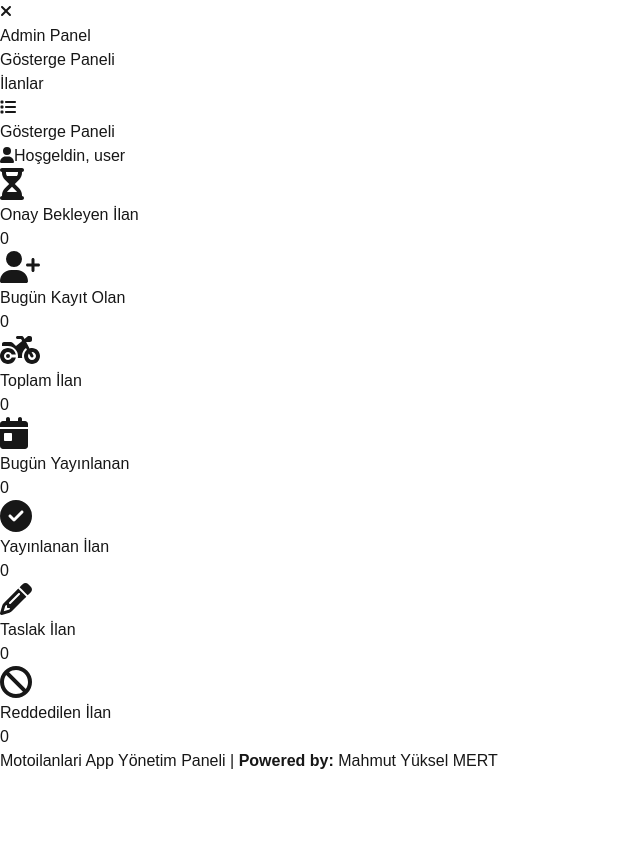
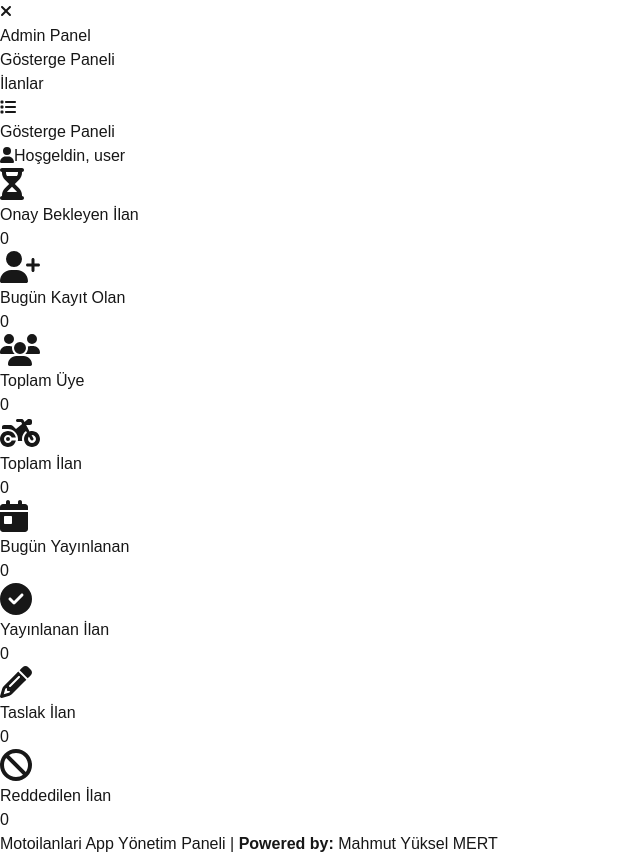
Before and after one commit to mahmutyukselmert/motoilanlari-app-admin, a Next.js app: page /admin/dashboard in a window 1280 px wide. Shown: the whole page, without its empty margins (0-640 px from the left). Before the commit the page ends 800 px from the top, so only its background shows below. Built offline with nearby package versions, Linux system fonts and the light colour scheme; no server answers; the database is empty; sample sign-in values are in the browser's storage.

Commit message:
Panele toplam üye sayısı eklendi

```diff
--- a/src/app/admin/dashboard/page.tsx
+++ b/src/app/admin/dashboard/page.tsx
@@ -11,6 +11,7 @@ import {
     faCheckCircle,
     faPencilAlt,
     faBan,
+    faUsers,
     faUserPlus
 } from "@fortawesome/free-solid-svg-icons";
 import Link from "next/link";
@@ -132,6 +133,14 @@ export default function Dashboard() {
                 <p className="text-2xl">{userStats.today}</p>
             </div>
 
+            <div className="bg-white p-6 rounded shadow text-center">
+                <div className="flex justify-center mb-2 text-blue-400">
+                    <FontAwesomeIcon icon={faUsers} size="2x" />
+                </div>
+                <h3 className="text-xl font-bold">Toplam Üye</h3>
+                <p className="text-2xl">{userStats.total}</p>
+            </div>
+
             <Link href="/admin/ads" className="block">
                 <div className="bg-white p-6 rounded shadow text-center hover:bg-gray-50 transition-colors cursor-pointer">
                     <div className="flex justify-center mb-2 text-green-500">
```
Also changed, not shown: 1 other file (tests, documents, lock files or other folders).
